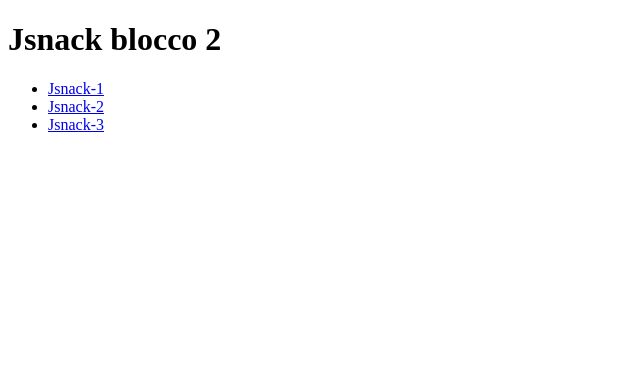
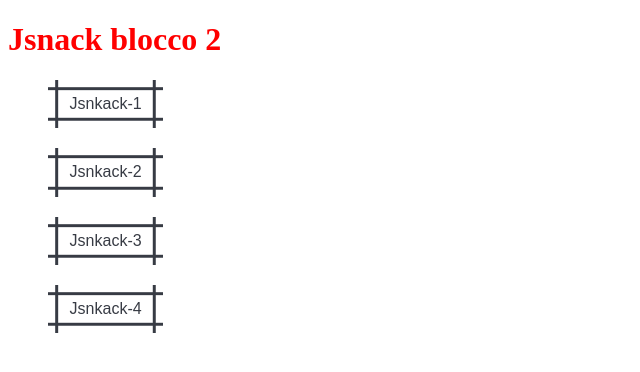
Before and after one commit to simoneditaranto/js-jsnacks-blocco-2, a plain HTML site: page index.html in a window 1280 px wide. Shown: the whole page, without its empty margins (0-640 px from the left). Drawn offline with Linux system fonts and the light colour scheme.

Commit message:
fixed: menu principale

```diff
--- a/index.html
+++ b/index.html
@@ -5,9 +5,72 @@
 
         <meta charset="UTF-8">
         <meta name="viewport" content="width=device-width, initial-scale=1.0">
-        <title>Jsnack-2</title>
+        <title>Jsnack blocco 2</title>
 
     </head>
+
+    <style>
+
+        h1{
+            color: red;
+        }
+
+        /* fonte https://getcssscan.com/css-buttons-examples?ref=beautifulboxshadow-bottom */
+        .button-89 {
+        --b: 3px;   /* border thickness */
+        --s: .45em; /* size of the corner */
+        --color: #373B44;
+
+        padding: calc(.5em + var(--s)) calc(.9em + var(--s));
+        color: var(--color);
+        --_p: var(--s);
+        background:
+            conic-gradient(from 90deg at var(--b) var(--b),#0000 90deg,var(--color) 0)
+            var(--_p) var(--_p)/calc(100% - var(--b) - 2*var(--_p)) calc(100% - var(--b) - 2*var(--_p));
+        transition: .3s linear, color 0s, background-color 0s;
+        outline: var(--b) solid #0000;
+        outline-offset: .6em;
+        font-size: 16px;
+
+        border: 0;
+
+        user-select: none;
+        -webkit-user-select: none;
+        touch-action: manipulation;
+        }
+
+        .button-89:hover,
+        .button-89:focus-visible{
+        --_p: 0px;
+        outline-color: var(--color);
+        outline-offset: .05em;
+        }
+
+        .button-89:active {
+        background: var(--color);
+        color: #fff;
+        }
+        /* fine bottone */
+
+        ul li{
+            margin-bottom: 20px;
+
+            list-style-type: none;
+        }
+
+        span{
+            display: none;
+
+            /* margin-left: 15px; */
+        }
+
+        li:hover span{
+            display: inline-block;
+
+            color: rgba(0, 0, 0, 0.7);
+        }
+
+    </style>
 
     <body>
 
@@ -16,15 +79,32 @@
         <ul>
 
             <li>
-                <a href="./jsnack-1/index.html">Jsnack-1</a>
+
+                <a href="./jsnack-1/index.html">
+                    <button class="button-89" role="button">Jsnkack-1</button>
+                </a>
+                <span>- Somma elementi array</span>
             </li>
 
             <li>
-                <a href="./jsnack-2/index.html">Jsnack-2</a>
+                <a href="./jsnack-2/index.html">
+                    <button class="button-89" role="button">Jsnkack-2</button>
+                </a>
+                <span>- Indovina il numero</span>
             </li>
 
             <li>
-                <a href="./jsnack-3/index.html">Jsnack-3</a>
+                <a href="./jsnack-3/index.html">
+                    <button class="button-89" role="button">Jsnkack-3</button>
+                </a>
+                <span>- Pareggia l'array</span>
+            </li>
+
+            <li>
+                <a href="./jsnack-4/index.html">
+                    <button class="button-89" role="button">Jsnkack-4</button>
+                </a>
+                <span>- Stampa il successivo</span>
             </li>
 
         </ul>
```
